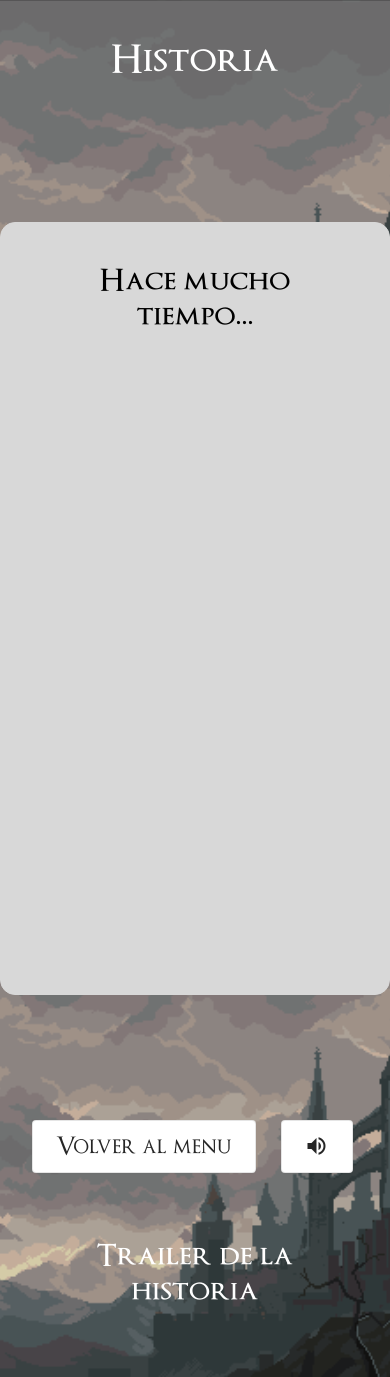
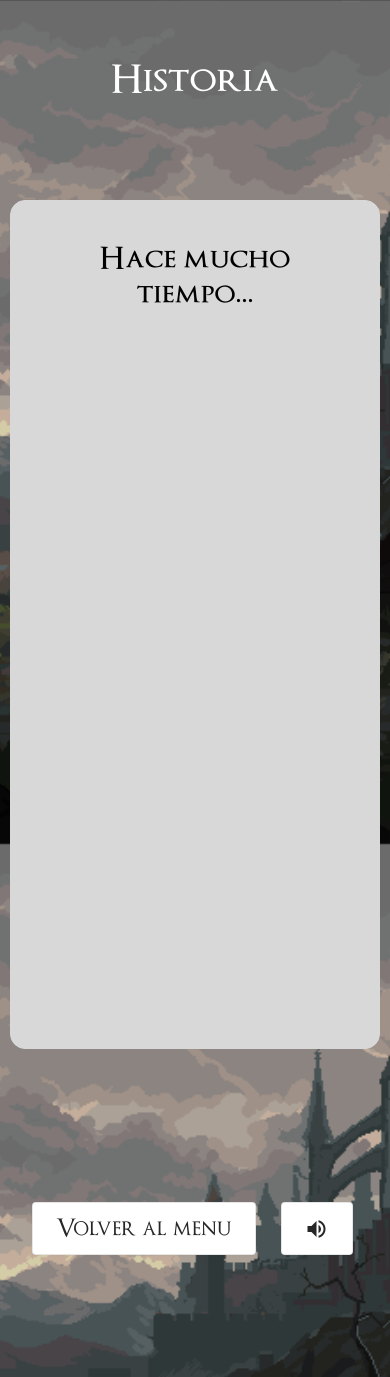
Before and after one commit to A10ciaFeka/A10ciaFeka.github.io, a PHP site: page /historia.html in a window 390 px wide. Shown: the top 1377 px of the page. Run offline with PHP 8.4, Linux system fonts and the light colour scheme.

Commit message:
Agragar div puntuaciones y arreglo historia

```diff
--- a/assets/css/historiastyle.css
+++ b/assets/css/historiastyle.css
@@ -19,7 +19,7 @@ body{
 }
 
 .header{
-    padding: 2em;
+    padding: 3em;
     text-align: center;
     font-size: larger;
     overflow: hidden;
@@ -40,7 +40,7 @@ body{
 }
 
 .container{
-    margin: 5em auto;
+    margin: 2em auto;
     background-color: rgb(216, 216, 216);
     border: 1px solid rgb(216, 216, 216);
     border-radius: 15px;
@@ -51,6 +51,7 @@ body{
 
 .container h2{
     text-align: center;
+    margin-bottom: 1em;
 }
 
 .container p{
@@ -122,6 +123,9 @@ a{
     margin-left: 2em;
     vertical-align: middle;
     display: flex;
+    margin-top: 7em;
+    padding-bottom: 5em;
+    padding-top: 5em;
 }
 
 .boton button{
@@ -133,7 +137,6 @@ a{
     color: white;
     position: relative;
     background-position: center;
-
     background-repeat: no-repeat;
     background-attachment: fixed;
     background-image: url('../img/fondo3.jpg');
@@ -142,8 +145,11 @@ a{
 .letrero{
     padding: 2em;
     color: white;
+    font-size: 20px;
+}
+.letrero h2{
+    margin-top: 2em;
 
-    font-size: 20px;
 }
 iframe{
     margin: 7em auto;
@@ -175,6 +181,17 @@ iframe{
     }
     .container{
         width: auto;
+        margin-left: 10px;
+        margin-right: 10px;
     }
-
+    .boton{
+        margin-left: 2em;
+        vertical-align: middle;
+        display: flex;
+        margin-top: 3em;
+    }
+    .letrero h2{
+        margin-top: 0;
+        margin-bottom: 2em;
+    }
 }
--- a/historia.html
+++ b/historia.html
@@ -30,7 +30,9 @@
     </div>
 
     <div class="foto2">
-        <div class="letrero"><h2>Trailer de la historia</h2></div>
+        <div class="letrero">
+            <h2>Trailer de la historia</h2>
+        </div>
         <div>
             <iframe src="https://www.youtube.com/embed/UJGOnLfvYwM" title="YouTube video player" frameborder="0" allow="accelerometer; autoplay; clipboard-write; encrypted-media; gyroscope; picture-in-picture" allowfullscreen></iframe>
         </div>
--- a/juego.html
+++ b/juego.html
@@ -20,8 +20,11 @@
             <h1>DARK TEST</h1>
         </div>
 
-        <div class="examenes" style="visibility:hidden;">
+        <div class="examenes">
             <div class="indicador"></div>
+            <div class="puntuacion">
+                <h3>Puntos</h3>
+            </div>
         </div>
 
         <div class="juegoGanado">
```
Also changed, not shown: assets/css/juegostyle.css (+21 -3 lines).
